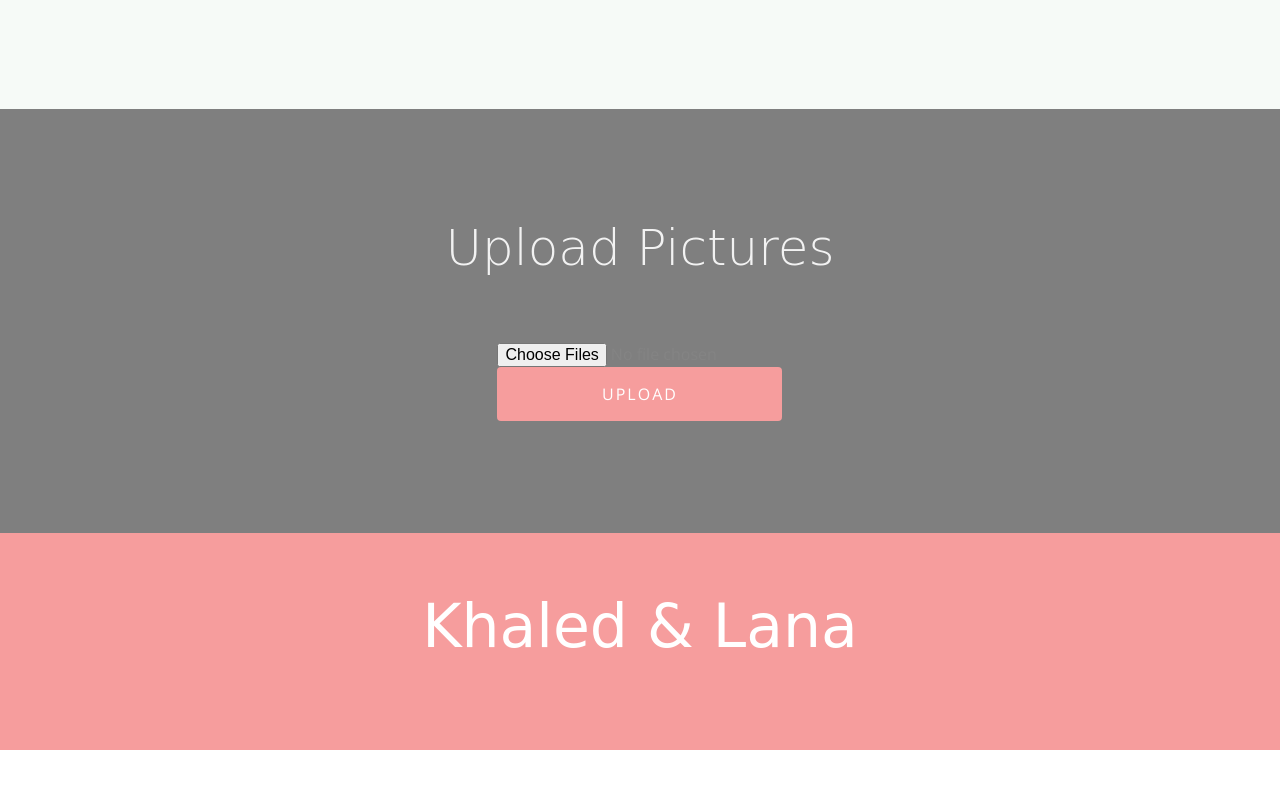
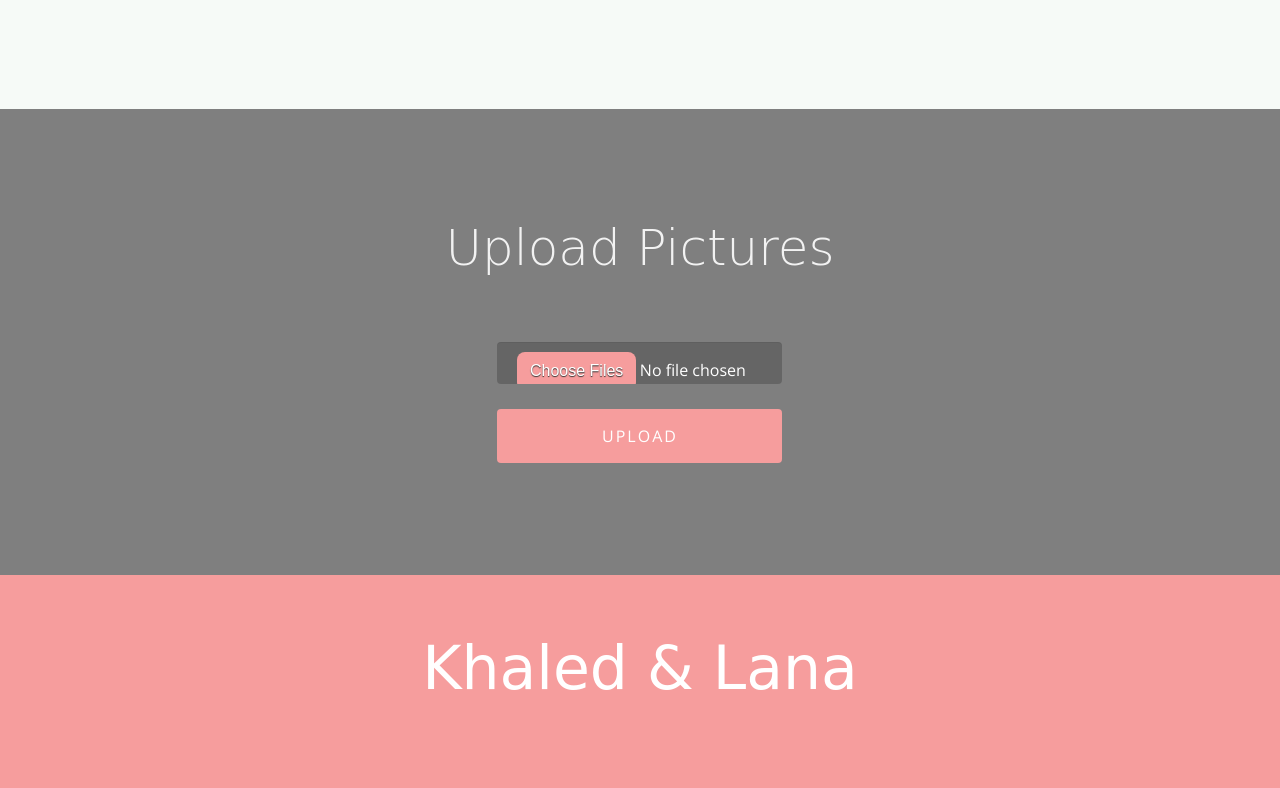
Before and after one commit to H09X/cloud-project, a website: page index.html in a window 1280 px wide. Shown: the part 1647-2435 px from the top of the page. Before the commit the page ends 2397 px from the top, so only its background shows below. Drawn offline with nearby package versions, Linux system fonts and the light colour scheme; some packages are replaced by stand-ins of ours; no server answers; a script that the page names is missing; files whose address does not match are found by name; a web font is replaced by a local one.

Commit message:
adjusted file-selector-button style

```diff
--- a/css/style.css
+++ b/css/style.css
@@ -20,6 +20,28 @@ body {
   color: #848484;
   font-weight: 300;
   overflow-x: hidden;
+}
+
+input::file-selector-button {
+  background-image: linear-gradient(
+    to right,
+    #f69d9d,
+    #f69d9d,
+    #319197 100%,
+    #319197 90%
+  );
+  background-position-x: 0%;
+  background-size: 200%;
+  border: 0;
+  border-radius: 8px;
+  color: #fff;
+  padding: 1rem 1.25rem;
+  text-shadow: 0 1px 1px #333;
+  transition: all 0.25s;
+}
+input::file-selector-button:hover {
+  background-position-x: 100%;
+  transform: scale(1.1);
 }
 
 body.fh5co-offcanvas {
--- a/index.html
+++ b/index.html
@@ -154,8 +154,8 @@
 									</div>
 								</div> -->
 							<div class="col-md-4 col-sm-4">
-
-									<input type="file" id="fileInput" multiple>
+								<input class="form-control" type="file" id="fileInput" multiple>
+								<br>
 								<button class="btn btn-primary btn-block" id="uploadButton">Upload</button>
 							</div>
 
```
Lines whose indentation alone changed are shown as unchanged.
